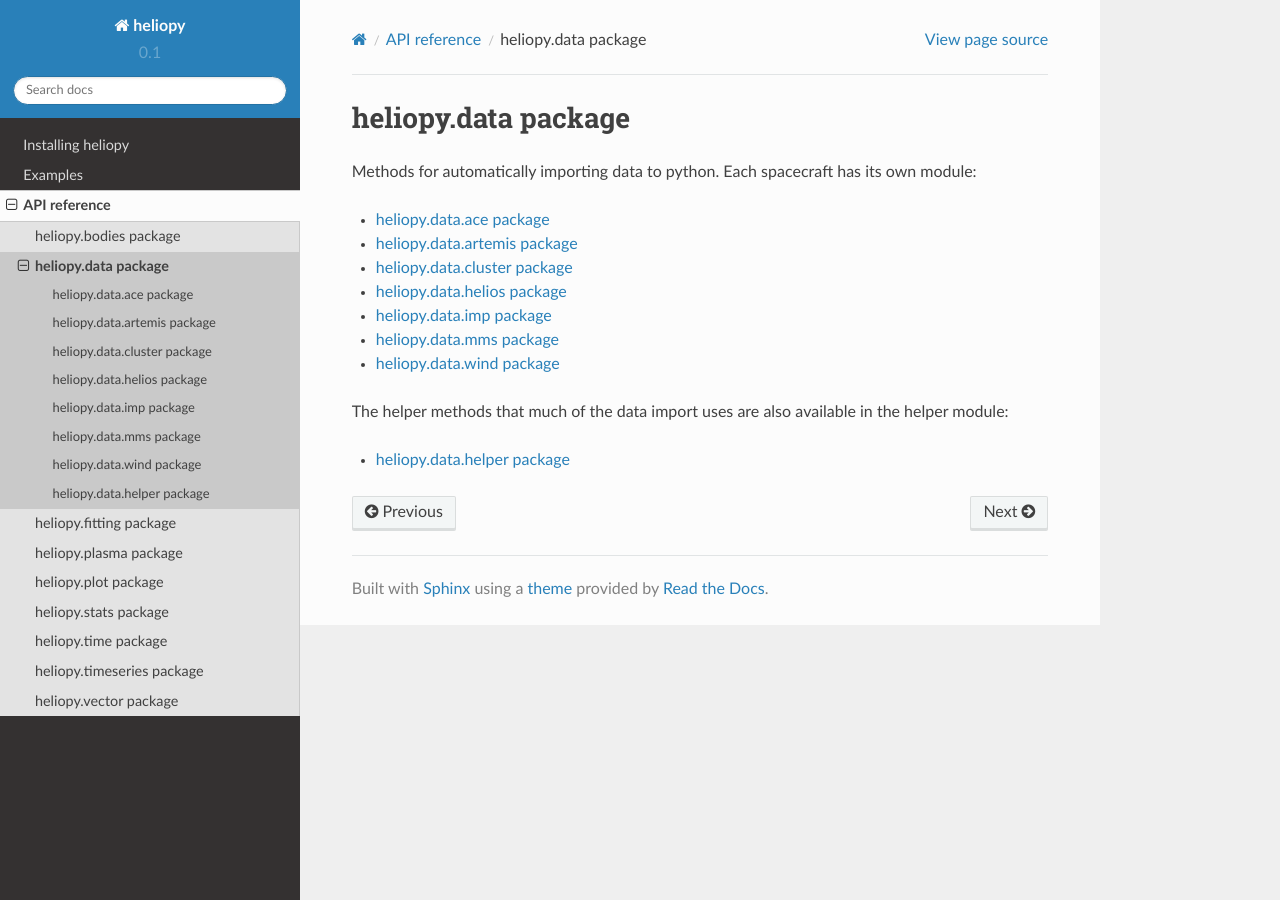
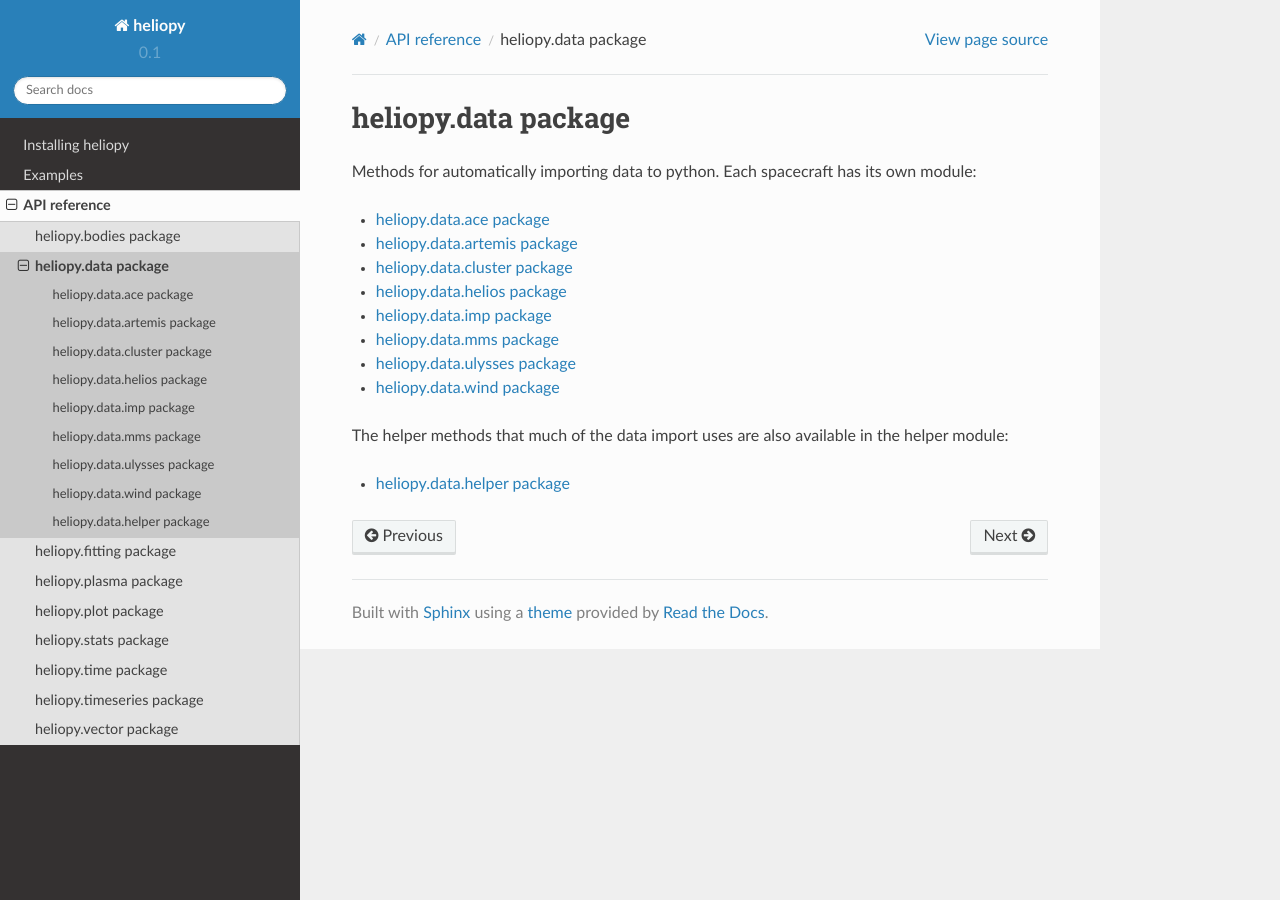
Before and after one commit to heliopython/heliopy, a Sphinx documentation site: the page built from doc/source/code_ref/data/index.rst, in a window 1280 px wide. Built offline with Sphinx 7.4.7 and the Read the Docs theme 2.0.0, drawn with Linux system fonts in a browser that asks for light colours.

Commit message:
Add ulysses doc files

```diff
--- a/doc/source/code_ref/data/index.rst
+++ b/doc/source/code_ref/data/index.rst
@@ -13,6 +13,7 @@ own module:
    helios
    imp
    mms
+   ulysses
    wind
 
 The helper methods that much of the data import uses are also available in the
--- /dev/null
+++ b/doc/source/code_ref/data/ulysses.rst
@@ -0,0 +1,5 @@
+heliopy.data.ulysses package
+----------------------------
+
+.. automodule:: heliopy.data.ulysses
+   :members:
```
